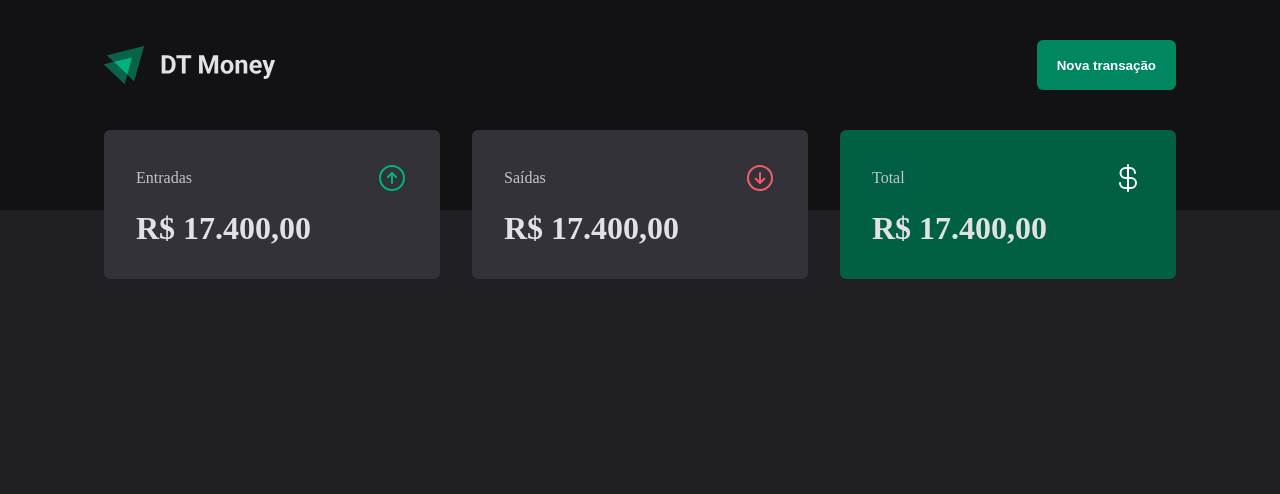
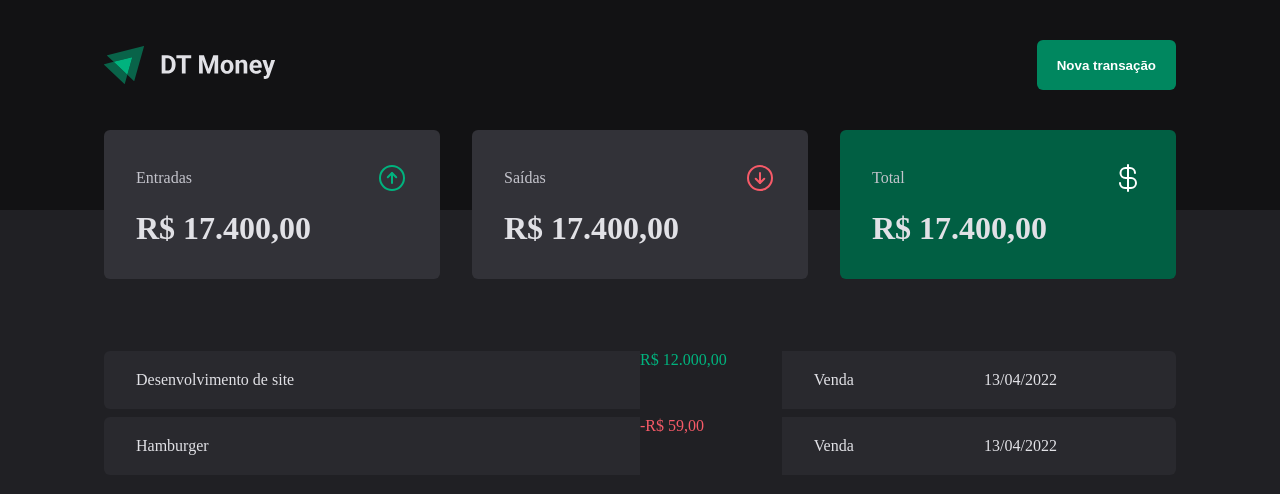
Before and after one commit to daniellichotti/03-dt-money, a React (Vite) app: page / in a window 1280 px wide. Shown: the top 494 px of the page. Built offline with nearby package versions, Linux system fonts and the light colour scheme.

Commit message:
Tabela de Transacoes - Estrutura Visual

```diff
--- a/src/pages/Transactions/index.tsx
+++ b/src/pages/Transactions/index.tsx
@@ -1,11 +1,38 @@
 import { Header } from '../../components/Header';
 import { Summary } from '../../components/Summary';
+import {
+    PriceHighlight,
+    TransactionsContainer,
+    TransactionsTable,
+} from './styles';
 
 export function Transactions() {
     return (
         <div>
             <Header />
             <Summary />
+            <TransactionsContainer>
+                <TransactionsTable>
+                    <tbody>
+                        <tr>
+                            <td width="50%">Desenvolvimento de site</td>
+                            <PriceHighlight variant="income">
+                                R$ 12.000,00
+                            </PriceHighlight>
+                            <td>Venda</td>
+                            <td>13/04/2022</td>
+                        </tr>
+                        <tr>
+                            <td width="50%">Hamburger</td>
+                            <PriceHighlight variant="outcome">
+                                -R$ 59,00
+                            </PriceHighlight>
+                            <td>Venda</td>
+                            <td>13/04/2022</td>
+                        </tr>
+                    </tbody>
+                </TransactionsTable>
+            </TransactionsContainer>
         </div>
     );
 }
--- a/src/pages/Transactions/styles.ts
+++ b/src/pages/Transactions/styles.ts
@@ -0,0 +1,38 @@
+import styled from 'styled-components';
+
+export const TransactionsContainer = styled.main`
+    width: 100%;
+    max-width: 1120px;
+    margin: 4rem auto 0;
+    padding: 0 1.5rem;
+`;
+
+export const TransactionsTable = styled.table`
+    width: 100%;
+    border-collapse: separate;
+    border-spacing: 0 0.5rem;
+    /* margin-top: 1.5rem; */
+    td {
+        padding: 1.25rem 2rem;
+        background: ${(props) => props.theme['gray-700']};
+        &:first-child {
+            border-top-left-radius: 6px;
+            border-bottom-left-radius: 6px;
+        }
+        &:last-child {
+            border-top-right-radius: 6px;
+            border-bottom-right-radius: 6px;
+        }
+    }
+`;
+
+interface PriceHighlightProps {
+    variant: 'income' | 'outcome';
+}
+
+export const PriceHighlight = styled.span<PriceHighlightProps>`
+    color: ${(props) =>
+        props.variant === 'income'
+            ? props.theme['green-300']
+            : props.theme['red-300']};
+`;
```
